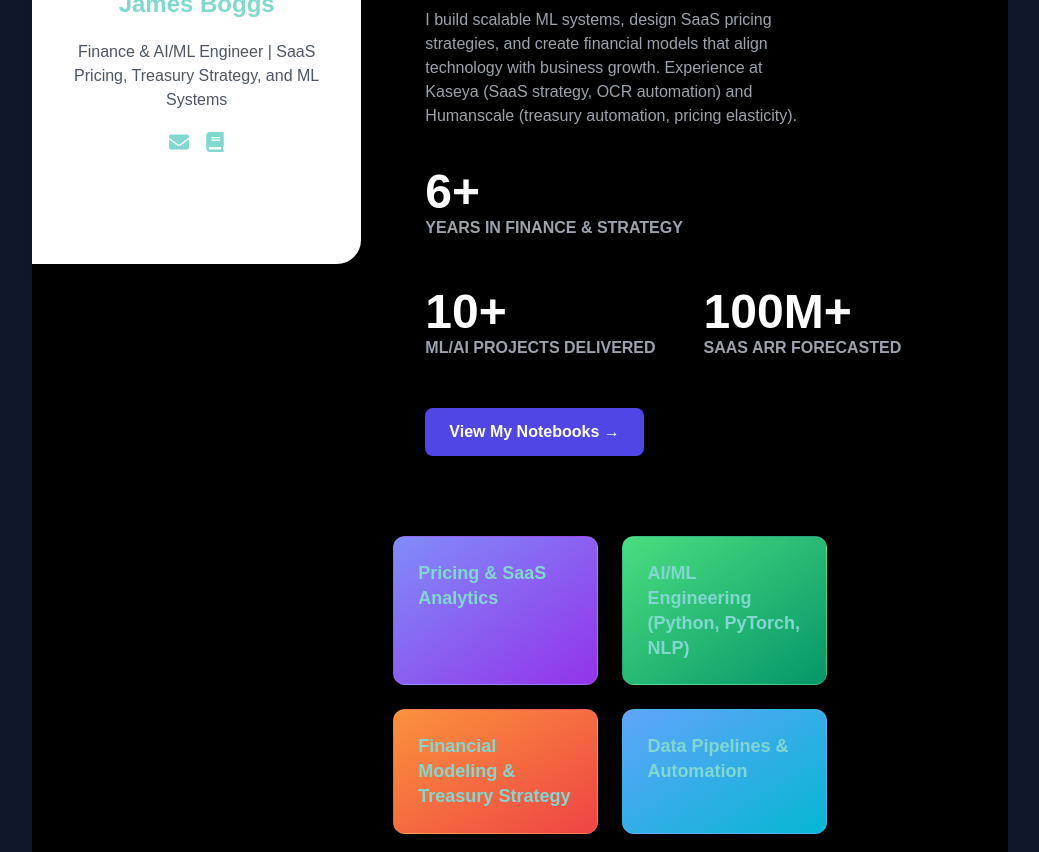
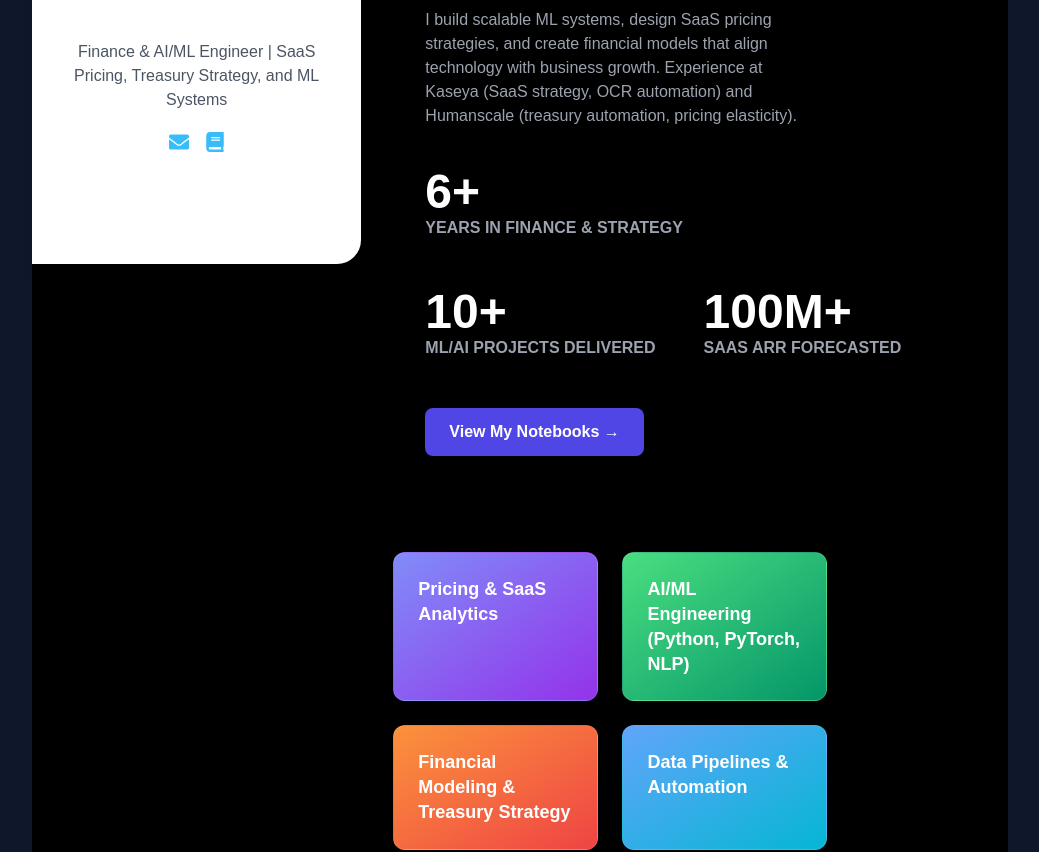
Before and after one commit to JamesBoggs/portfolio-sept-2025, a Next.js app: page / in a window 1280 px wide. Shown: the part 560-1412 px from the top of the page, without its empty margins (120-1159 px from the left). Built offline with nearby package versions, Linux system fonts and the light colour scheme.

Commit message:
Update globals.css

```diff
--- a/styles/globals.css
+++ b/styles/globals.css
@@ -2,28 +2,32 @@
 @tailwind components;
 @tailwind utilities;
 
-/* ——— Global Base Styles ——— */
-body {
-  @apply bg-slate-900 text-gray-100 font-poppins;
+/* Fonts */
+@import url('https://fonts.googleapis.com/css2?family=Poppins:wght@300;400;600;700&display=swap');
+
+/* Body & overall layout */
+html, body {
+  @apply min-h-screen bg-slate-900 text-gray-100 font-poppins;
 }
 
-.space-y-16 > :not([hidden]) ~ :not([hidden]) {
-  --tw-space-y-reverse: 0;
-  margin-top: calc(3rem * calc(1 - var(--tw-space-y-reverse)));
-  margin-bottom: calc(3rem * var(--tw-space-y-reverse)));
+/* Headings */
+h1, h2, h3 {
+  @apply font-bold text-white;
 }
 
-/* ——— Headings ——— */
-h1, h2, h3 {
-  @apply text-tiffany font-bold;
+/* Buttons */
+button, .btn {
+  @apply inline-block bg-sky-600 text-white font-semibold px-4 py-2 rounded
+         hover:bg-sky-500 transition-shadow shadow-card;
 }
 
-/* ——— Buttons ——— */
-button, .btn {
-  @apply bg-tiffany text-slate-900 font-semibold px-4 py-2 rounded hover:bg-tiffany/90 transition;
+/* Cards / project boxes */
+.card {
+  @apply bg-slate-800 border border-white/10 rounded-xl p-6 shadow-card
+         hover:shadow-lg hover:scale-[1.02] transition-transform duration-200;
 }
 
-/* ——— Links ——— */
+/* Links */
 a {
-  @apply text-tiffany hover:text-tiffany/80 transition;
+  @apply text-sky-400 hover:text-sky-300 transition;
 }
```
